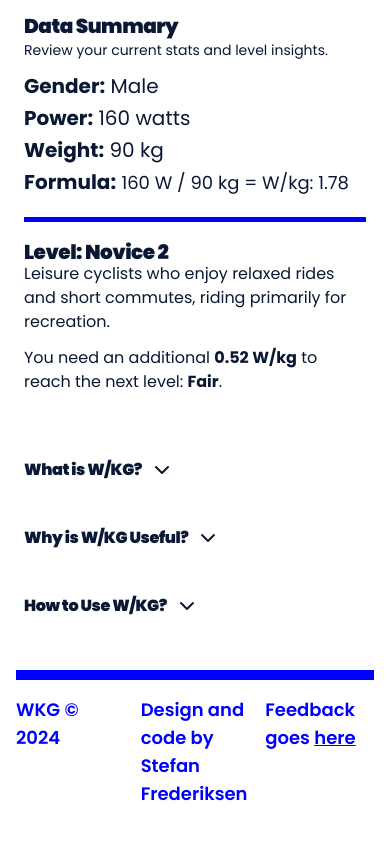
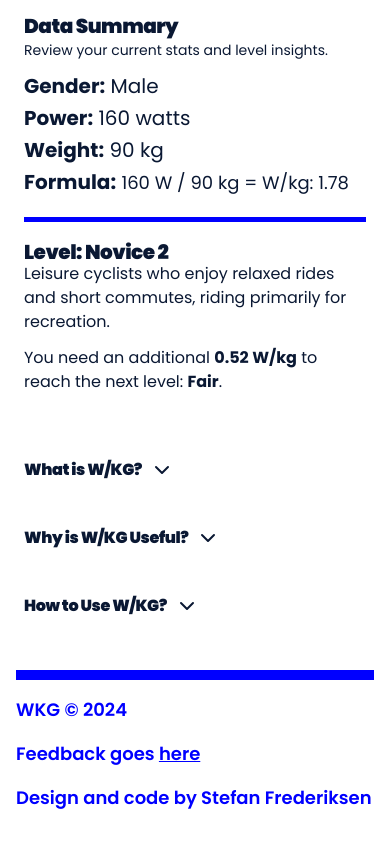
Before and after one commit to Roysignaler/wkg, a Next.js app: page / in a window 390 px wide. Shown: the part 1044-1888 px from the top of the page. Built offline with nearby package versions, Linux system fonts and the light colour scheme.

Commit message:
adjusting

```diff
--- a/src/app/components/DataSummaryCard.tsx
+++ b/src/app/components/DataSummaryCard.tsx
@@ -49,7 +49,7 @@ export default function DataSummaryCard({
         isWarmTheme ? "text-[#F94807]" : "text-[#0A1833]"
       }`}
     >
-      <CardHeader className="space-y-1 pb-3">
+      <CardHeader className="space-y-1 pb-3 lg:pr-0">
         <CardTitle
           className={`space-y-1 ${
             isWarmTheme ? "text-[#F94807]" : "text-[#0A1833]"
@@ -61,7 +61,7 @@ export default function DataSummaryCard({
           Review your current stats and level insights.
         </CardDescription>
       </CardHeader>
-      <CardContent className="space-y-4">
+      <CardContent className="space-y-4 lg:pr-0">
         <div
           className={`space-y-1 border-b-[5px] pb-5 ${
             isWarmTheme ? "border-[#F94807]" : "border-color-bright-100"
--- a/src/app/components/Footer.tsx
+++ b/src/app/components/Footer.tsx
@@ -16,22 +16,18 @@ export default function Footer() {
         }`}
       ></div>
 
-      <div className="grid grid-cols-3 gap-4 max-w-screen-xl mx-auto py-4 text-lg">
-        <div className="flex md:justify-start items-start">
-          <div>
+      <div className="max-w-screen-xl mx-auto py-4 text-lg">
+        {/* Layout for Desktop */}
+        <div className="hidden lg:grid lg:grid-cols-3 gap-4">
+          <div className="flex justify-start items-start">
             <h2 className="text-lg font-semibold">WKG © 2024</h2>
-            <p></p>
           </div>
-        </div>
-        <div className="flex lg:justify-center items-start">
-          <div>
+          <div className="flex justify-center items-start">
             <h2 className="text-lg font-semibold">
               Design and code by Stefan Frederiksen
             </h2>
           </div>
-        </div>
-        <div className="flex lg:justify-end items-start lg:items-end">
-          <div>
+          <div className="flex justify-end items-start">
             <h2 className="text-lg font-semibold">
               Feedback goes{" "}
               <a href="https://forms.gle/aDMDVmzJjn95rDT97">
@@ -40,6 +36,26 @@ export default function Footer() {
             </h2>
           </div>
         </div>
+
+        {/* Layout for Mobile and Tablet */}
+        <div className="lg:hidden grid grid-cols-1 gap-4">
+          <div className="flex justify-start items-start">
+            <h2 className="text-lg font-semibold">WKG © 2024</h2>
+          </div>
+          <div className="flex justify-start items-start">
+            <h2 className="text-lg font-semibold">
+              Feedback goes{" "}
+              <a href="https://forms.gle/aDMDVmzJjn95rDT97">
+                <u>here</u>
+              </a>
+            </h2>
+          </div>
+          <div className="flex justify-start items-start">
+            <h2 className="text-lg font-semibold">
+              Design and code by Stefan Frederiksen
+            </h2>
+          </div>
+        </div>
       </div>
     </footer>
   );
--- a/src/app/components/InformationCards.tsx
+++ b/src/app/components/InformationCards.tsx
@@ -32,7 +32,7 @@ export default function InfoSection() {
   return (
     <>
       <Card>
-        <CardHeader className="lg:pl-0 pb-1">
+        <CardHeader className="lg:pl-0 pb-1 pr-0">
           <CardTitle
             onClick={() => toggleVisibility("whatIsWkg")}
             className="flex items-center cursor-pointer"
@@ -109,7 +109,7 @@ export default function InfoSection() {
       </Card>
 
       <Card>
-        <CardHeader className="pb-1 lg:pl-8">
+        <CardHeader className="pb-1 lg:pl-8 lg:pr-0">
           <CardTitle
             onClick={() => toggleVisibility("howToUseWkg")}
             className="flex items-center cursor-pointer"
@@ -129,7 +129,7 @@ export default function InfoSection() {
           </CardTitle>
         </CardHeader>
         {isVisible.howToUseWkg && (
-          <CardContent className="lg:pl-8">
+          <CardContent className="lg:pl-8 lg:pr-0">
             <p
               className={`text-justify ${
                 isWarmTheme ? "text-[#F94807]" : "text-[#0A1833]"
```
